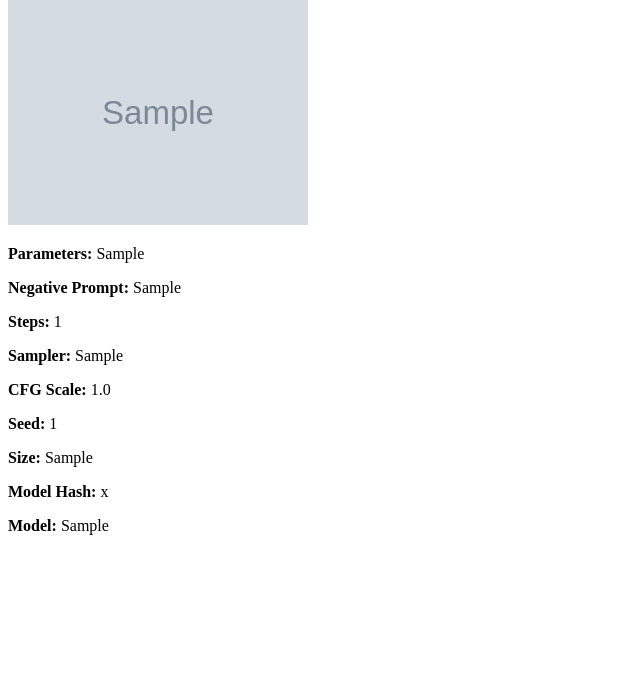
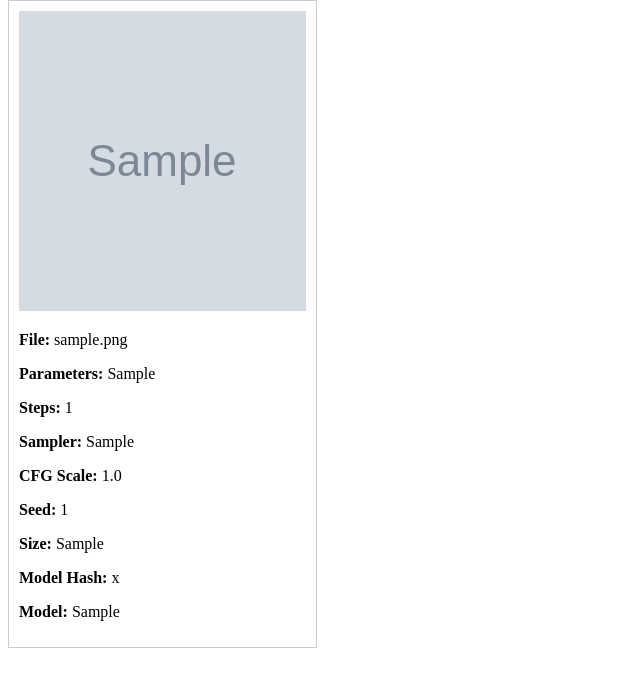
Before and after one commit to mathieuc22/sd-images-app, a Flask app: template templates/galerie.html in a window 1280 px wide. Shown: the part 26-713 px from the top of the page, without its empty margins (0-640 px from the left). Run offline with Flask 3, Linux system fonts and the light colour scheme; the template is opened without the code that fills it: values that come from a table or form of the project are taken from there, others are empty; tables that the repository leaves empty hold one stand-in row (values such as "Sample post"); grey boxes marked "Sample" are stand-in pictures.

Commit message:
Add some style to the galerie

```diff
--- /dev/null
+++ b/static/styles.css
@@ -0,0 +1,20 @@
+.gallery {
+  display: grid;
+  grid-template-columns: repeat(auto-fill, minmax(300px, 1fr));
+  grid-gap: 10px;
+}
+
+.card {
+  border: 1px solid #ccc;
+  padding: 10px;
+}
+
+.card img {
+  width: 100%;
+  object-fit: cover;
+  height: 300px;
+}
+
+.card-content {
+  margin-top: 10px;
+}
--- a/templates/galerie.html
+++ b/templates/galerie.html
@@ -1,9 +1,16 @@
-{% include 'header.html' %} {% for image in images %}
-<img src="{{ url_for('static', filename=image.thumbnail) }}" width="300" />
-<p><strong>Parameters:</strong> {{ image.parameters }}</p>
-{% if image.negative_prompt %}
-<p><strong>Negative Prompt:</strong> {{ image.negative_prompt }}</p>
-{% endif %} {% if image.steps %}
+{% include 'header.html' %}
+
+<div class="gallery">
+  {% for image in images|sort(attribute='path') %}
+  <div class="card">
+    <img src="{{ url_for('static', filename=image.thumbnail) }}" />
+    <div class="card-content">
+      <p><strong>File:</strong> {{ image.path.split('/')[-1] }}</p>
+      <p>
+        <strong>Parameters:</strong> {{ image.parameters|truncate(80, end='...')
+        }}
+      </p>
+      {% if image.steps %}
       <p><strong>Steps:</strong> {{ image.steps }}</p>
       {% endif %} {% if image.sampler %}
       <p><strong>Sampler:</strong> {{ image.sampler }}</p>
@@ -17,4 +24,8 @@
       <p><strong>Model Hash:</strong> {{ image.model_hash }}</p>
       {% endif %} {% if image.model %}
       <p><strong>Model:</strong> {{ image.model }}</p>
-{% endif %} {% endfor %}
+      {% endif %}
+    </div>
+  </div>
+  {% endfor %}
+</div>
--- a/templates/header.html
+++ b/templates/header.html
@@ -2,6 +2,10 @@
 <html>
   <head>
     <title>Ma galerie</title>
+    <link
+      rel="stylesheet"
+      href="{{ url_for('static', filename='styles.css') }}"
+    />
   </head>
   <body>
     <nav>
```
Lines whose indentation alone changed are shown as unchanged.
